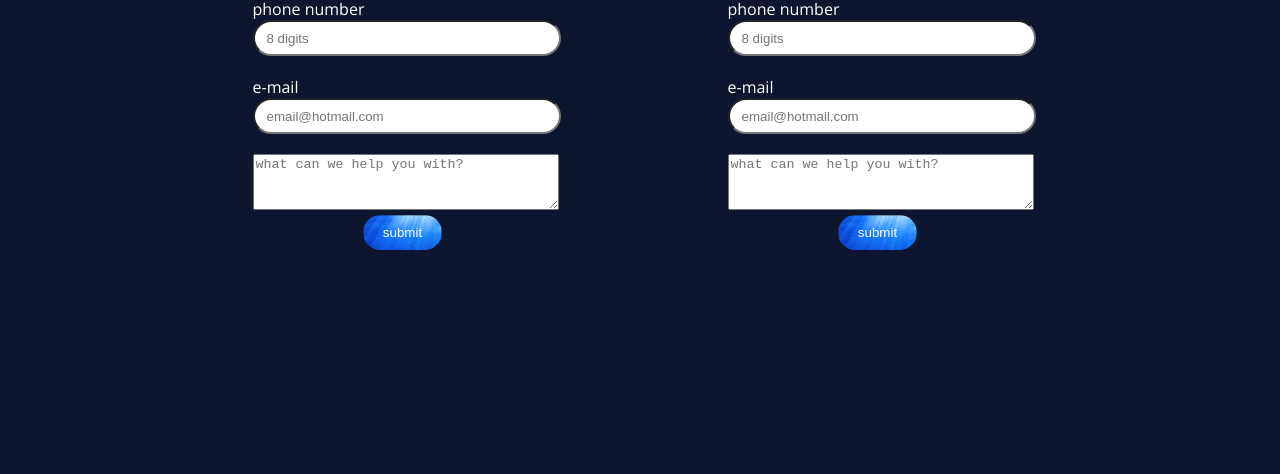
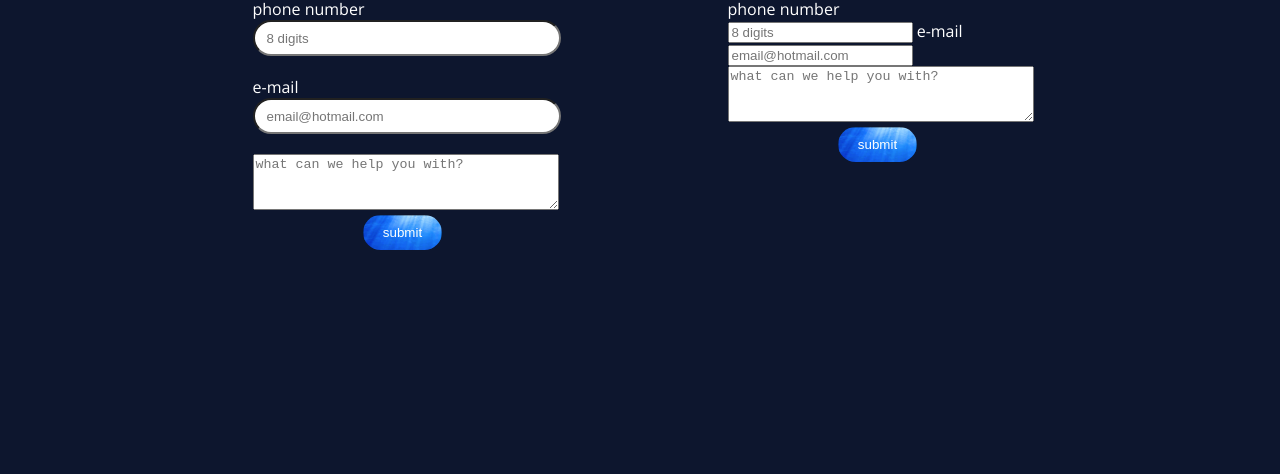
Before and after one commit to jonlar93/gamehub_Jonas-larsen, a plain HTML site: page contact.html in a window 1280 px wide. Shown: the part 233-707 px from the top of the page. Drawn offline with nearby package versions, Linux system fonts and the light colour scheme.

Commit message:
wave
wave

```diff
--- a/contact.html
+++ b/contact.html
@@ -47,12 +47,12 @@
         </div>
         <div class="contact-form">
           <h2>billing support</h2>
-          <form action="" method="get" class="contact">
+          <form action="" method="get" class="contact2">
             <label for="phone">phone number</label>
-            <input type="number" placeholder="8 digits" id="phone" />
+            <input type="number" placeholder="8 digits" id="phone2" />
             <label for="email">e-mail</label>
-            <input type="email" required placeholder="email@hotmail.com" id="email" />
-            <textarea name="message" id="submit" placeholder="what can we help you with?"></textarea>
+            <input type="email" required placeholder="email@hotmail.com" id="email2" />
+            <textarea name="message" id="submit1" placeholder="what can we help you with?"></textarea>
             <!-- submit button  -->
             <input type="submit" value="submit" class="cta contact-form-submit" />
           </form>
```
Also changed, not shown: cart.html (+1 -1 lines).
